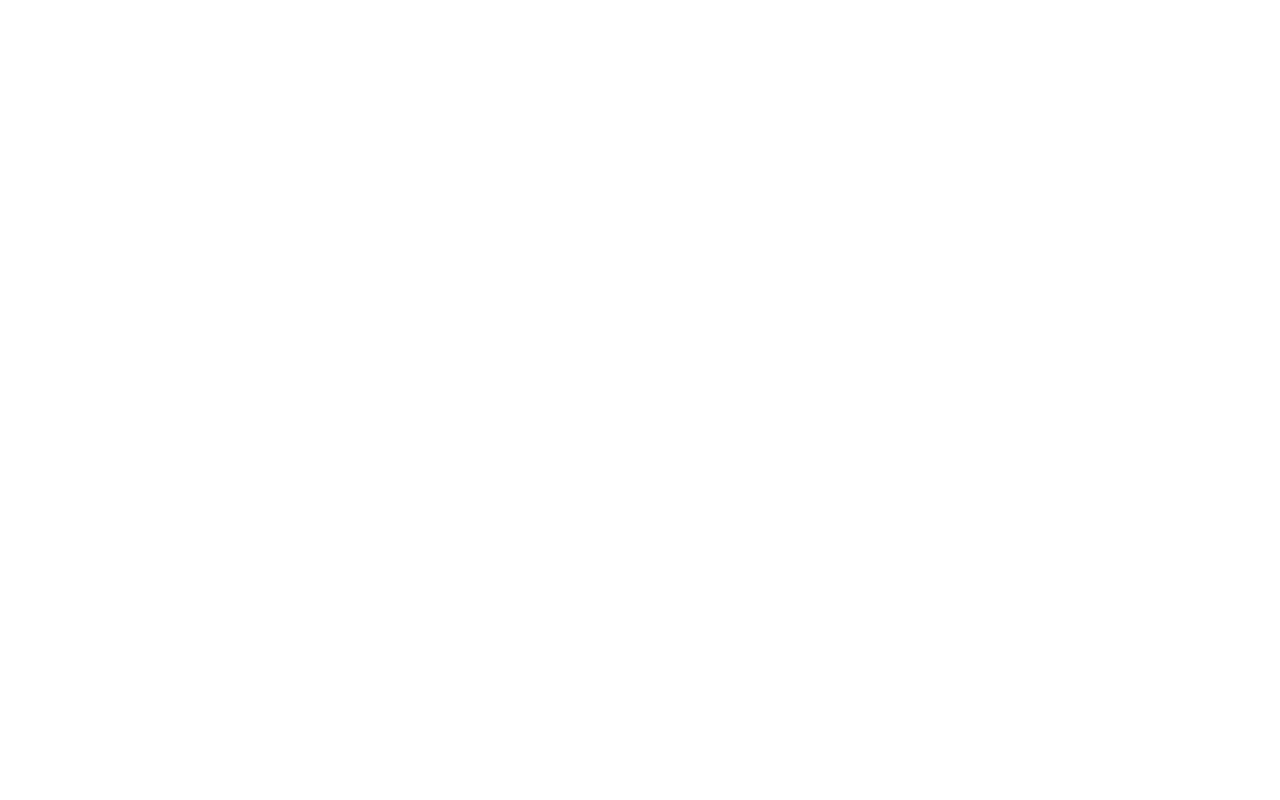
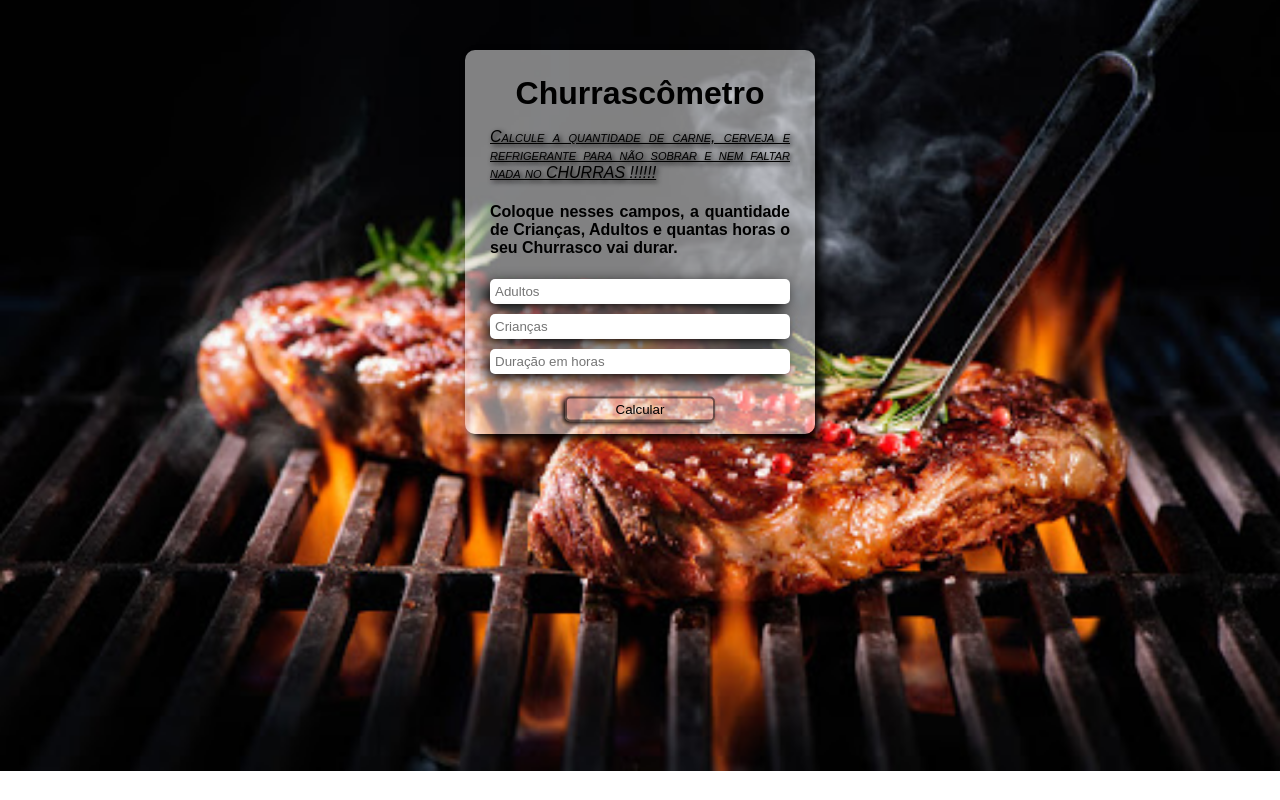
Before and after one commit to rafaapcode/Churrascometro, a plain HTML site: page htmll/index.html in a window 1280 px wide. Drawn offline with Linux system fonts and the light colour scheme.

Commit message:
Html e Css

```diff
--- a/estilo/style.css
+++ b/estilo/style.css
@@ -0,0 +1,63 @@
+body{
+    margin: 0;
+    padding: 0;
+    background: url(/imgs/churrasquinho.jpg);
+    background-repeat: no-repeat;
+    background-size: cover;
+    background-position-y: calc(20%);
+    font-family: Arial, Helvetica, sans-serif;
+}
+
+.container{
+    max-width: 300px;
+    margin: auto;
+    background-color: rgba(255, 255, 255, 0.5);
+    padding: 25px;
+    margin-top: 50px;
+    text-align: justify;
+    border-radius: 10px;
+    box-shadow: 5px 5px 10px black;
+}
+
+p{
+    text-decoration: underline;
+    font-style: italic;
+    font-variant: small-caps;
+    text-shadow: 2px 2px 5px black;
+}
+
+h1{
+    margin: 0;
+    text-align: center;
+}
+
+input{
+    display: block;
+    margin-bottom: 10px;
+    width: 100%;
+    padding: 5px;
+    box-sizing: border-box;
+    border-radius: 5px;
+    outline: none;
+    border: none;
+    box-shadow: -5px 5px 15px black;
+}
+
+
+button{
+   margin-left: 150px;
+   transform: translate(-50%, 50%);
+   width: 50%;
+   outline: none;
+   background: none;
+   border: 2px solid rgba(0, 0, 0, 0.5);
+   padding: 3px;
+   border-radius: 5px;
+   box-shadow: -2px 2px 5px black;
+}
+
+button:hover{
+    background: rgba(255, 255, 255, 0.7);
+    cursor: pointer;
+    font-style: oblique;
+}
--- a/htmll/index.html
+++ b/htmll/index.html
@@ -5,14 +5,26 @@
     <meta http-equiv="X-UA-Compatible" content="IE=edge">
     <meta name="viewport" content="width=device-width, initial-scale=1.0">
     <link rel="stylesheet" href="/estilo/style.css">
+    <link rel="icon" href="/imgs/churrasco.png">
     <title>Churrascômetro</title>
 </head>
 <body>
-    <script src="/scrip/script.js"></script>
+
+        <div class="container">
+            <h1>Churrascômetro</h1>
+            <p>Calcule a quantidade de carne, cerveja e refrigerante para não sobrar e nem faltar nada no CHURRAS !!!!!!</p>
+            <h4>Coloque nesses campos, a quantidade de Crianças, Adultos e quantas horas o seu Churrasco vai durar.</h4>
+            <input type="number" name="adultos" id="adultos" placeholder="Adultos">
+            <input type="number" name="criancas" id="criancas" placeholder="Crianças">
+            <input type="number" name="duracao" id="duracao" placeholder="Duração em horas">
+            <button>Calcular</button>
+        </div>
+
+        <div id="resultado">
+
+        </div>
 
 
-
-
-
+    <script src="/scrip/script.js"></script>
 </body>
 </html>
```
Also changed, not shown: imgs/churrasco.png (added), imgs/churrasquinho.jpg (added).
